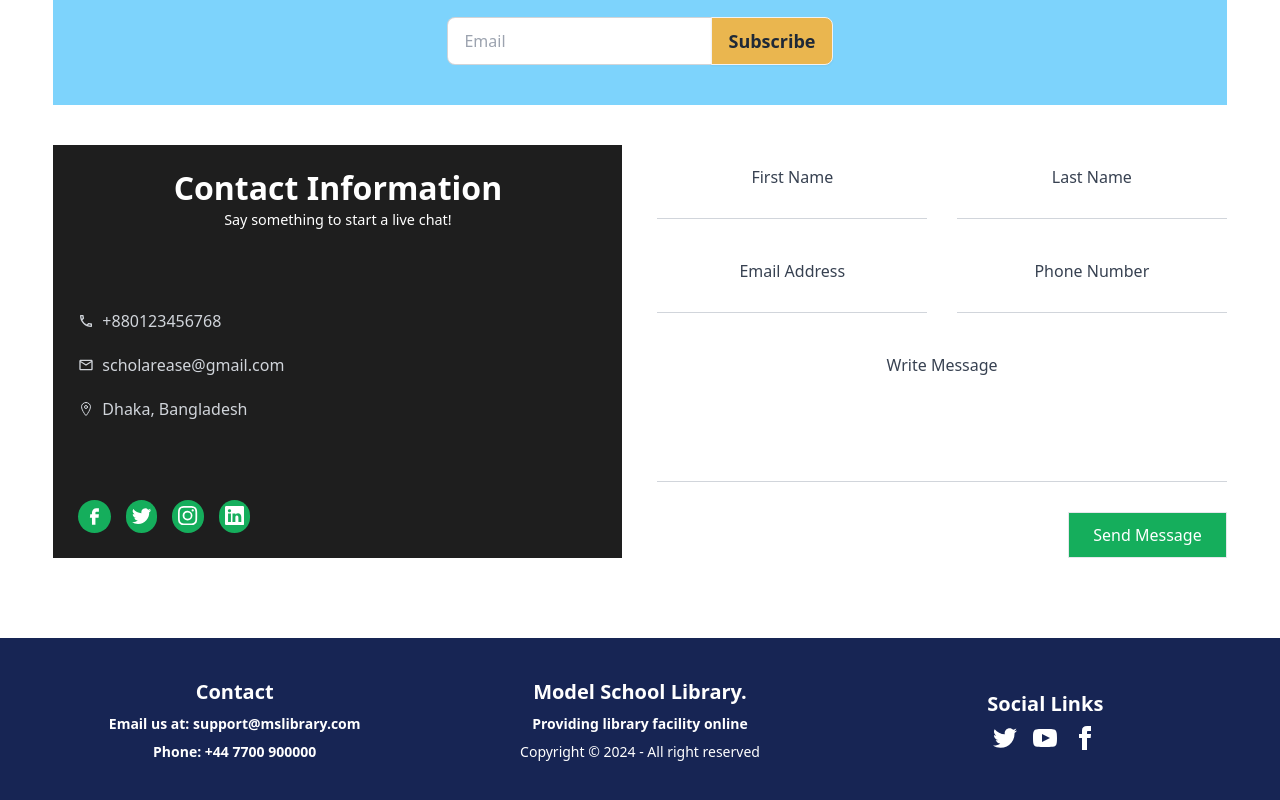
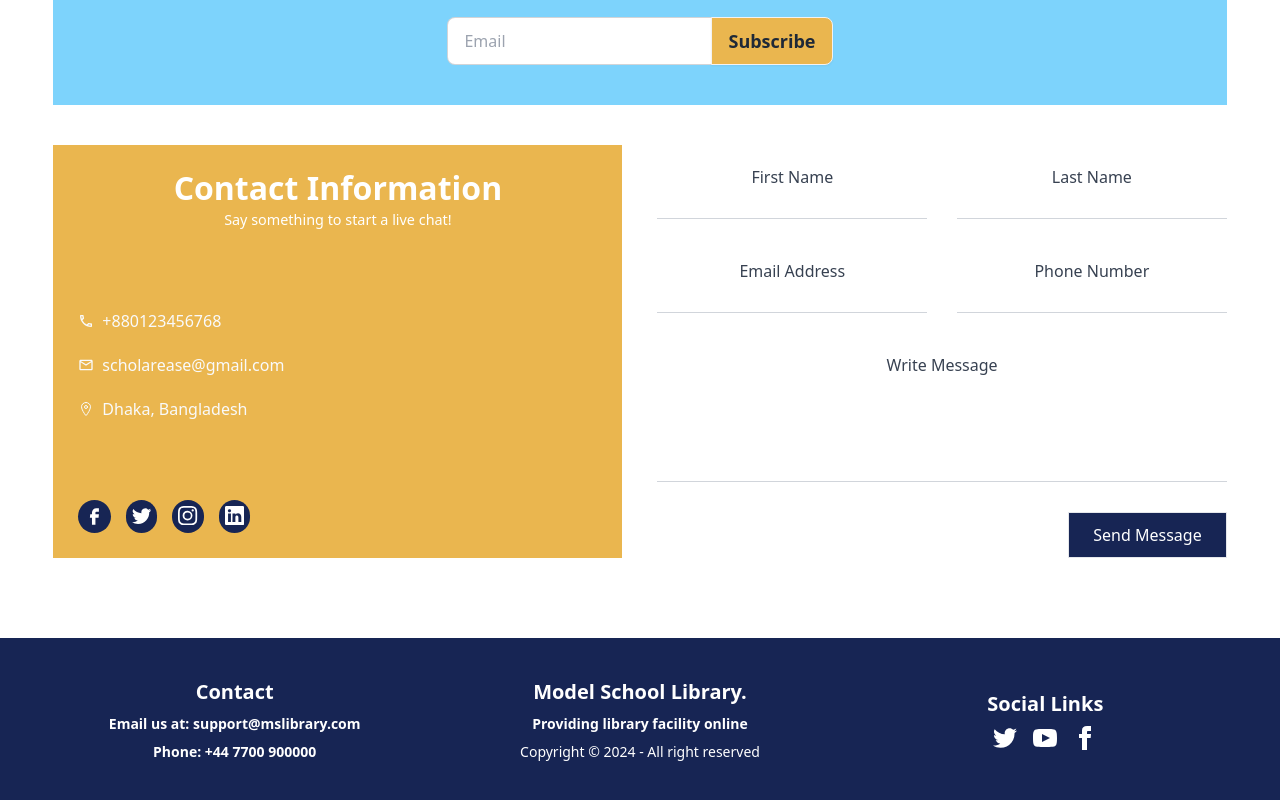
Before and after one commit to MHShiqder/E-Library-an-online-library-management-system-client-side, a React (Vite) app: page / in a window 1280 px wide. Shown: the part 1543-2343 px from the top of the page. Built offline with nearby package versions, Linux system fonts and the light colour scheme; no server answers.

Commit message:
added color correction to contact section

```diff
--- a/src/Component/ContactForm/ContactForm.jsx
+++ b/src/Component/ContactForm/ContactForm.jsx
@@ -9,7 +9,7 @@ const ContactForm = () => {
         <section className="w-11/12 mx-auto grid grid-cols-1 lg:grid-cols-2 gap-[35px] boxShadow  mb-20 rounded-none">
 
             {/*  informations  */}
-            <aside className="w-full bg-[#1E1E1E] flex flex-col justify-between p-[25px] rounded-none">
+            <aside className="w-full bg-[#eab64f] flex flex-col justify-between p-[25px] rounded-none">
 
                 <div>
                     <h1 className="text-[2rem] font-[600] leading-[35px] text-white">Contact
@@ -18,7 +18,7 @@ const ContactForm = () => {
                         chat!</p>
                 </div>
 
-                <div className="flex flex-col gap-[20px] text-gray-300">
+                <div className="flex flex-col gap-[20px] text-gray-50">
                     <p className="flex items-center gap-[8px]">
                         <MdOutlineCall />
                         +880123456768
@@ -34,16 +34,16 @@ const ContactForm = () => {
                 </div>
 
                 <div className="flex gap-[15px] flex-wrap text-black mt-8">
-                    <a className="text-[1.3rem] p-1.5 cursor-pointer rounded-full bg-[#15AE5C] text-white hover:bg-white hover:text-orange-500 transition-all duration-300  boxShadow">
+                    <a className="text-[1.3rem] p-1.5 cursor-pointer rounded-full bg-blue-950 text-white hover:bg-white hover:text-orange-500 transition-all duration-300  boxShadow">
                         <CgFacebook/>
                     </a>
-                    <a className="text-[1.2rem] p-1.5 cursor-pointer rounded-full  bg-[#15AE5C] text-white hover:bg-white hover:text-orange-500 transition-all duration-300 boxShadow">
+                    <a className="text-[1.2rem] p-1.5 cursor-pointer rounded-full  bg-blue-950 text-white hover:bg-white hover:text-orange-500 transition-all duration-300 boxShadow">
                         <BsTwitter/>
                     </a>
-                    <a className="text-[1.2rem] p-1.5 cursor-pointer rounded-full bg-[#15AE5C] text-white hover:bg-white hover:text-orange-500 transition-all duration-300  boxShadow">
+                    <a className="text-[1.2rem] p-1.5 cursor-pointer rounded-full bg-blue-950 text-white hover:bg-white hover:text-orange-500 transition-all duration-300  boxShadow">
                         <BsInstagram/>
                     </a>
-                    <a className="text-[1.2rem] p-1.5 cursor-pointer rounded-full  bg-[#15AE5C] text-white hover:bg-white hover:text-orange-500 transition-all duration-300 boxShadow">
+                    <a className="text-[1.2rem] p-1.5 cursor-pointer rounded-full  bg-blue-950 text-white hover:bg-white hover:text-orange-500 transition-all duration-300 boxShadow">
                         <BsLinkedin/>
                     </a>
                 </div>
@@ -93,7 +93,7 @@ const ContactForm = () => {
 
                 <div className="w-full flex items-center sm:items-end justify-center sm:justify-end mt-5">
                     <button type="submit"
-                            className={`py-2.5 px-6 bg-[#15AE5C] border transition-all duration-300 hover:border-gray-800 hover:text-gray-800 hover:bg-transparent text-white rounded-none text-[1rem] mt-[10px] w-max`}>Send
+                            className={`py-2.5 px-6 bg-blue-950 border transition-all duration-300 hover:border-gray-800 hover:text-gray-800 hover:bg-transparent text-white rounded-none text-[1rem] mt-[10px] w-max`}>Send
                         Message
                     </button>
                 </div>
```
